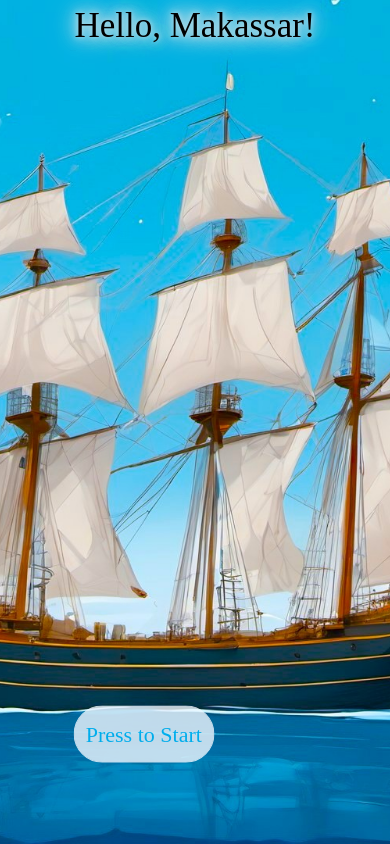
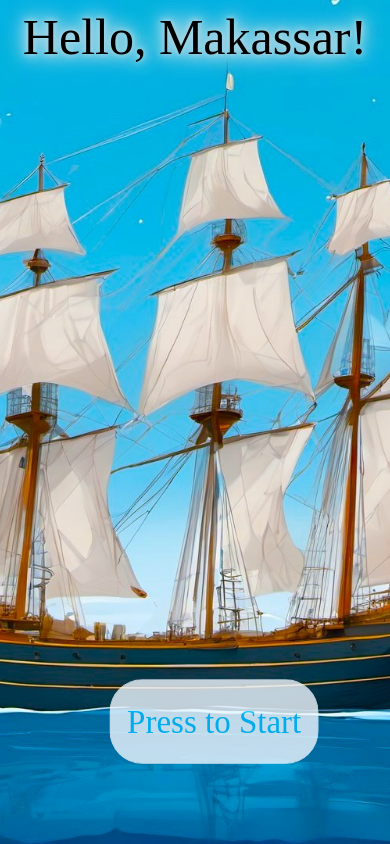
Before and after one commit to RafaelN54/PTI, a React (Vite) app: page / in a window 390 px wide. Built offline with nearby package versions, Linux system fonts and the light colour scheme.

Commit message:
deploy config

```diff
--- a/src/App.css
+++ b/src/App.css
@@ -80,7 +80,7 @@ div{
 
 @media screen and (max-width: 768px) {
 .judul{
-  font-size: 35px;
+  font-size: 50px;
 }
 
 .main{
@@ -90,13 +90,12 @@ div{
 }
 
 .homescreen button {
-  font-size: 20px;
+  font-size: 30px;
   border-radius: 30px;
-  padding: 10px;
+  padding: 15px;
   text-align: center;
   position: fixed;
-  bottom: 80px;
-  left: 20%;
+  left: 30%;
   font-family: 'Concert One';
   transition-duration: 0.4s;
 }
```
